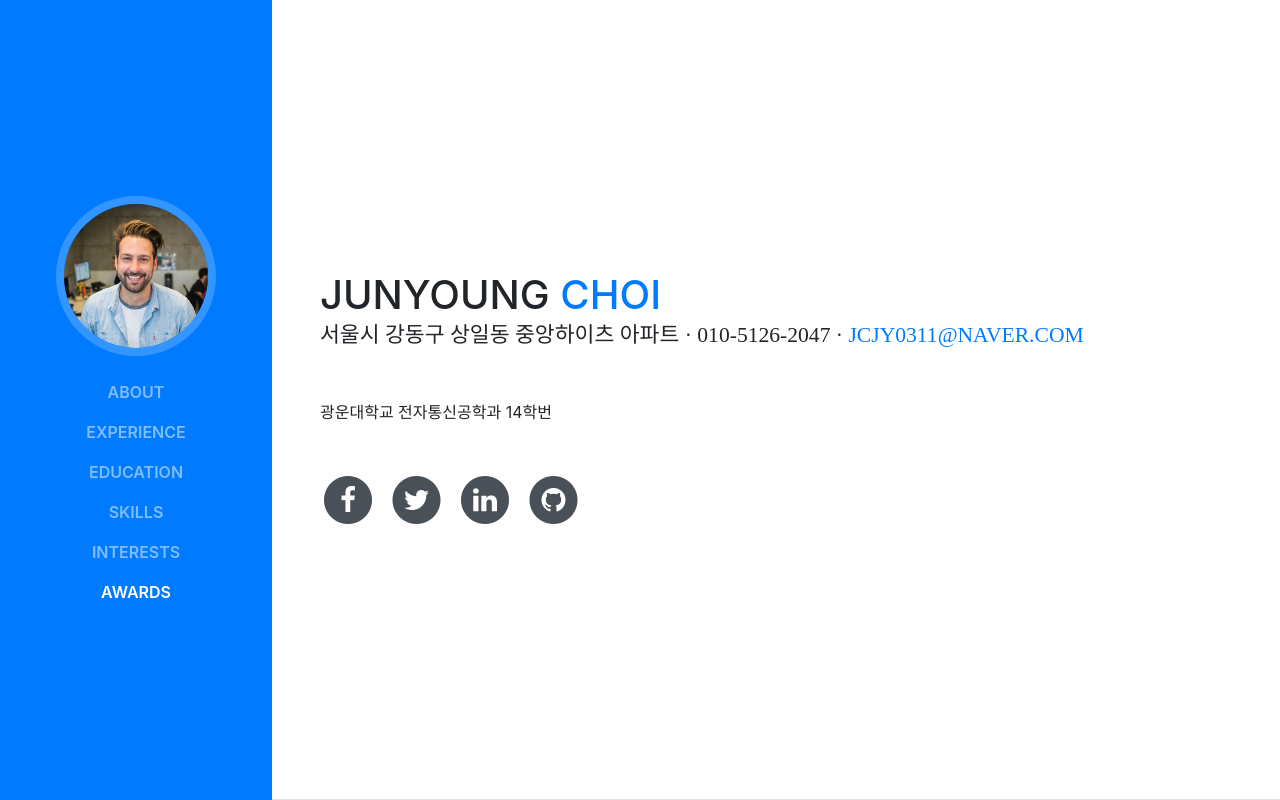
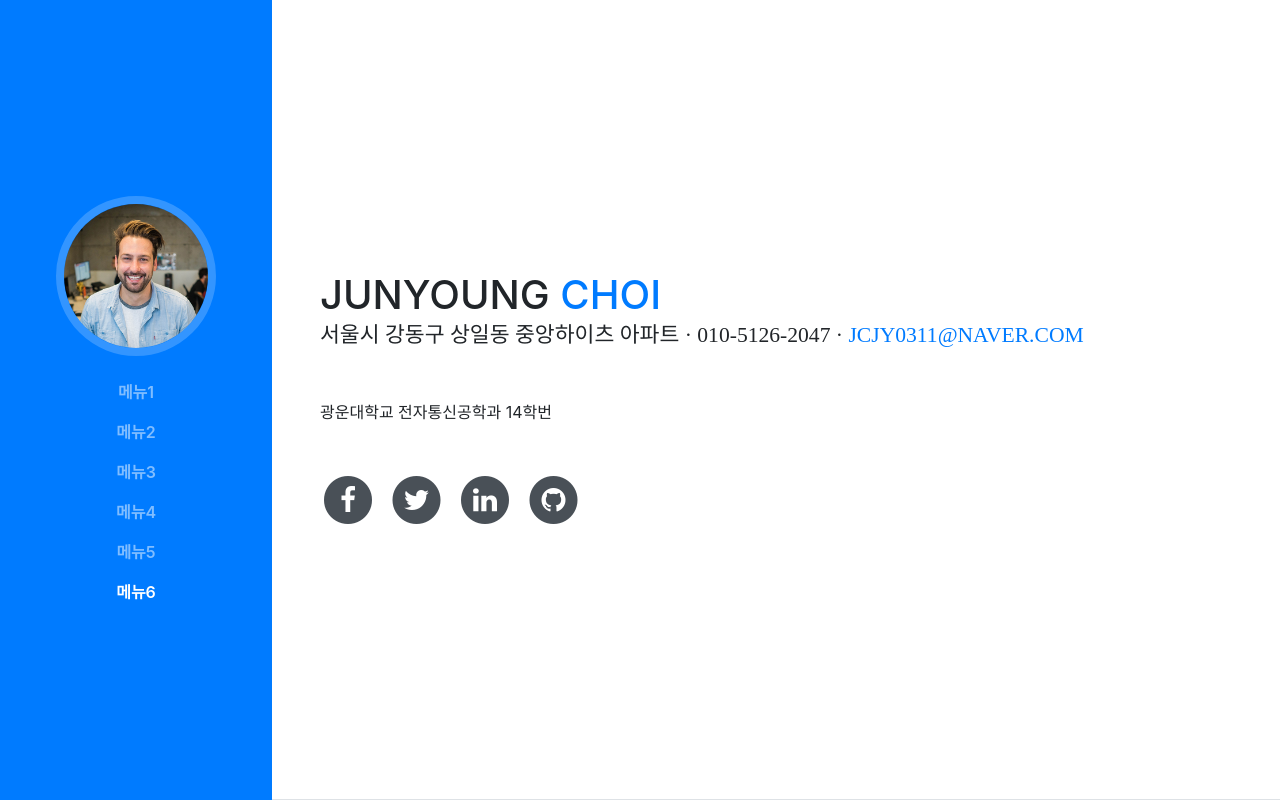
Before and after one commit to JunyoungChoi/JunyoungChoi.github.io, a website with bundled scripts: page index.html in a window 1280 px wide. Shown: the top 800 px of the page. Built offline with nearby package versions, Linux system fonts and the light colour scheme; a web font is replaced by a local one.

Commit message:
temp_modify

```diff
--- a/index.html
+++ b/index.html
@@ -40,22 +40,22 @@
       <div class="collapse navbar-collapse" id="navbarSupportedContent">
         <ul class="navbar-nav">
           <li class="nav-item">
-            <a class="nav-link js-scroll-trigger" href="#about">About</a>
+            <a class="nav-link js-scroll-trigger" href="#about">메뉴1</a>
           </li>
           <li class="nav-item">
-            <a class="nav-link js-scroll-trigger" href="#experience">Experience</a>
+            <a class="nav-link js-scroll-trigger" href="#experience">메뉴2</a>
           </li>
           <li class="nav-item">
-            <a class="nav-link js-scroll-trigger" href="#education">Education</a>
+            <a class="nav-link js-scroll-trigger" href="#education">메뉴3</a>
           </li>
           <li class="nav-item">
-            <a class="nav-link js-scroll-trigger" href="#skills">Skills</a>
+            <a class="nav-link js-scroll-trigger" href="#skills">메뉴4</a>
           </li>
           <li class="nav-item">
-            <a class="nav-link js-scroll-trigger" href="#interests">Interests</a>
+            <a class="nav-link js-scroll-trigger" href="#interests">메뉴5</a>
           </li>
           <li class="nav-item">
-            <a class="nav-link js-scroll-trigger" href="#awards">Awards</a>
+            <a class="nav-link js-scroll-trigger" href="#awards">메뉴6</a>
           </li>
         </ul>
       </div>
```
